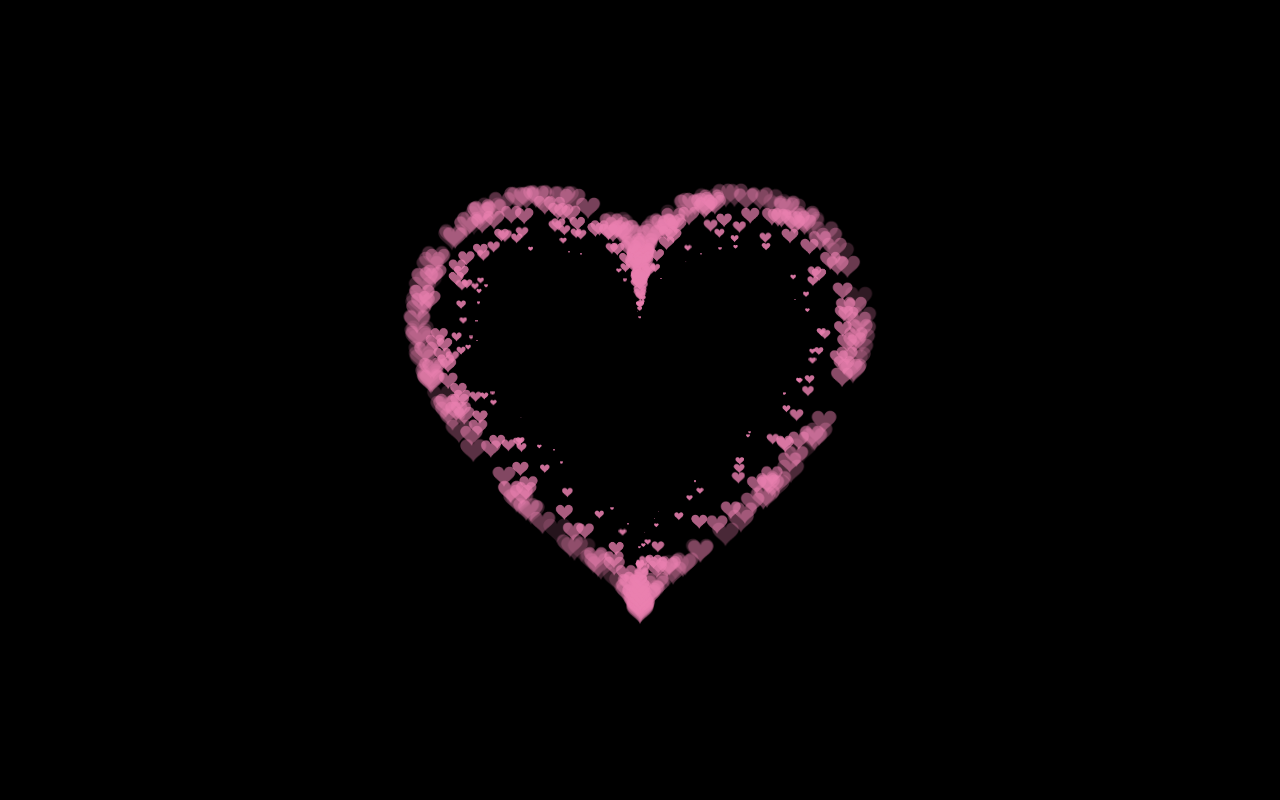
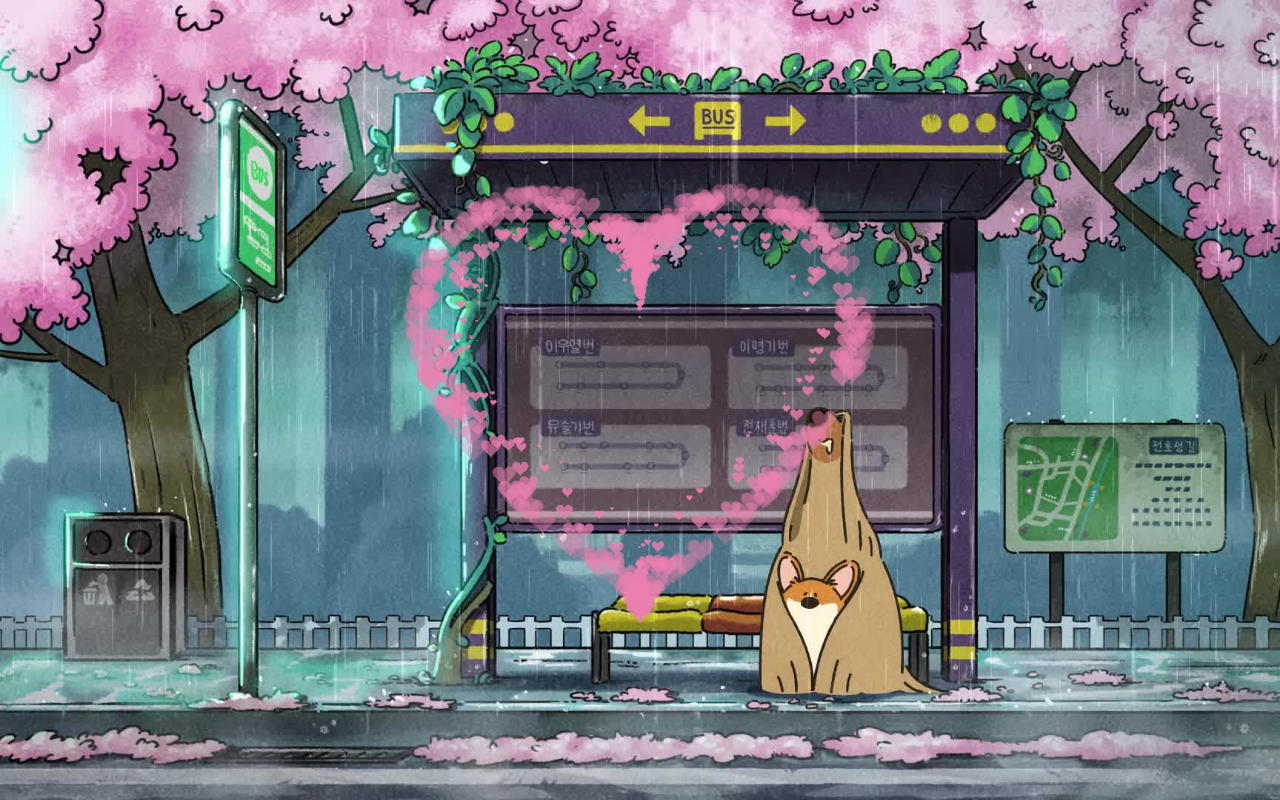
Before and after one commit to Kaii-Kaii/Heart, a plain HTML site: page index.html in a window 1280 px wide. Drawn offline with Linux system fonts and the light colour scheme.

Commit message:
Update index.html

```diff
--- a/index.html
+++ b/index.html
@@ -1,527 +1,213 @@
 <!DOCTYPE HTML PUBLIC "-//W3C//DTD HTML 4.0 Transitional//EN">
-
 <HTML>
-
  <HEAD>
-
   <TITLE> For You </TITLE>
-
   <META NAME="Generator" CONTENT="EditPlus">
-
   <META NAME="Author" CONTENT="">
-
   <META NAME="Keywords" CONTENT="">
-
   <META NAME="Description" CONTENT="">
   <style>
-
-
   html, body {
-
     height: 100%;
-
     padding: 0;
-
     margin: 0;
-
     background: #000;
-
 }
-
 canvas {
-
   position: absolute;
-
   width: 100%;
-
   height: 100%;
-
 }
-
   </style>
-
  </HEAD>
-
-
  <BODY>
   <style>
     body {
-      background-image: url("./anh01.jpg");
+      background-image: url("./image01.jpg");
       background-repeat: no-repeat;
       background-size: cover;
     }
     </style>
   <canvas id="pinkboard"></canvas>
-
   <script>
-
-  /*
-
- * Settings
-
- */
-
 var settings = {
-
   particles: {
-
     length:   500, // maximum amount of particles
-
     duration:   2, // particle duration in sec
-
     velocity: 100, // particle velocity in pixels/sec
-
     effect: -0.75, // play with this for a nice effect
-
     size:      30, // particle size in pixels
-
   },
-
 };
-
-
-/*
-
- * RequestAnimationFrame polyfill by Erik Möller
-
- */
-
 (function(){var b=0;var c=["ms","moz","webkit","o"];for(var a=0;a<c.length&&!window.requestAnimationFrame;++a){window.requestAnimationFrame=window[c[a]+"RequestAnimationFrame"];window.cancelAnimationFrame=window[c[a]+"CancelAnimationFrame"]||window[c[a]+"CancelRequestAnimationFrame"]}if(!window.requestAnimationFrame){window.requestAnimationFrame=function(h,e){var d=new Date().getTime();var f=Math.max(0,16-(d-b));var g=window.setTimeout(function(){h(d+f)},f);b=d+f;return g}}if(!window.cancelAnimationFrame){window.cancelAnimationFrame=function(d){clearTimeout(d)}}}());
-
-
-/*
-
- * Point class
-
- */
-
 var Point = (function() {
-
   function Point(x, y) {
-
     this.x = (typeof x !== 'undefined') ? x : 0;
-
     this.y = (typeof y !== 'undefined') ? y : 0;
-
 }
-
   Point.prototype.clone = function() {
-
     return new Point(this.x, this.y);
-
   };
-
   Point.prototype.length = function(length) {
-
     if (typeof length == 'undefined')
-
       return Math.sqrt(this.x * this.x + this.y * this.y);
-
     this.normalize();
-
     this.x *= length;
-
     this.y *= length;
-
     return this;
-
   };
-
   Point.prototype.normalize = function() {
-
     var length = this.length();
-
     this.x /= length;
-
     this.y /= length;
-
     return this;
-
 };
-
   return Point;
-
 })();
-
-
-/*
-
- * Particle class
-
- */
-
 var Particle = (function() {
-
   function Particle() {
-
     this.position = new Point();
-
     this.velocity = new Point();
-
     this.acceleration = new Point();
-
     this.age = 0;
-
 }
-
 Particle.prototype.initialize = function(x, y, dx, dy) {
-
     this.position.x = x;
-
     this.position.y = y;
-
     this.velocity.x = dx;
-
     this.velocity.y = dy;
-
     this.acceleration.x = dx * settings.particles.effect;
-
     this.acceleration.y = dy * settings.particles.effect;
-
     this.age = 0;
-
 };
-
 Particle.prototype.update = function(deltaTime) {
-
     this.position.x += this.velocity.x * deltaTime;
-
     this.position.y += this.velocity.y * deltaTime;
-
     this.velocity.x += this.acceleration.x * deltaTime;
-
     this.velocity.y += this.acceleration.y * deltaTime;
-
     this.age += deltaTime;
-
 };
-
 Particle.prototype.draw = function(context, image) {
-
     function ease(t) {
-
       return (--t) * t * t + 1;
-
     }
-
     var size = image.width * ease(this.age / settings.particles.duration);
-
     context.globalAlpha = 1 - this.age / settings.particles.duration;
-
     context.drawImage(image, this.position.x - size / 2, this.position.y - size / 2, size, size);
-
 };
-
   return Particle;
-
 })();
-
-
-/*
-
- * ParticlePool class
-
- */
-
 var ParticlePool = (function() {
-
   var particles,
-
       firstActive = 0,
-
       firstFree   = 0,
-
       duration    = settings.particles.duration;
-
-
-
 function ParticlePool(length) {
-
-    // create and populate particle pool
-
     particles = new Array(length);
-
     for (var i = 0; i < particles.length; i++)
-
       particles[i] = new Particle();
-
 }
-
 ParticlePool.prototype.add = function(x, y, dx, dy) {
-
     particles[firstFree].initialize(x, y, dx, dy);
-
-
-
-    // handle circular queue
-
     firstFree++;
-
     if (firstFree   == particles.length) firstFree   = 0;
-
     if (firstActive == firstFree       ) firstActive++;
-
     if (firstActive == particles.length) firstActive = 0;
-
 };
-
 ParticlePool.prototype.update = function(deltaTime) {
-
     var i;
-
-
-
-    // update active particles
-
     if (firstActive < firstFree) {
-
       for (i = firstActive; i < firstFree; i++)
-
         particles[i].update(deltaTime);
-
     }
-
     if (firstFree < firstActive) {
-
       for (i = firstActive; i < particles.length; i++)
-
         particles[i].update(deltaTime);
-
       for (i = 0; i < firstFree; i++)
-
         particles[i].update(deltaTime);
-
     }
-
-
-
-    // remove inactive particles
-
     while (particles[firstActive].age >= duration && firstActive != firstFree) {
-
       firstActive++;
-
       if (firstActive == particles.length) firstActive = 0;
-
     }
-
-
-
-
-
 };
-
 ParticlePool.prototype.draw = function(context, image) {
-
-    // draw active particles
-
     if (firstActive < firstFree) {
-
         for (i = firstActive; i < firstFree; i++)
-
             particles[i].draw(context, image);
-
     }
-
     if (firstFree < firstActive) {
-
         for (i = firstActive; i < particles.length; i++)
-
             particles[i].draw(context, image);
-
         for (i = 0; i < firstFree; i++)
-
             particles[i].draw(context, image);
-
     }
-
 };
-
   return ParticlePool;
-
 })();
-
-
-/*
-
- * Putting it all together
-
- */
-
 (function(canvas) {
-
     var context = canvas.getContext('2d'),
-
         particles = new ParticlePool(settings.particles.length),
-
         particleRate = settings.particles.length / settings.particles.duration, // particles/sec
-
     time;
-
-
-
-  // get point on heart with -PI <= t <= PI
-
 function pointOnHeart(t) {
-
     return new Point(
-
       160 * Math.pow(Math.sin(t), 3),
-
       130 * Math.cos(t) - 50 * Math.cos(2 * t) - 20 * Math.cos(3 * t) - 10 * Math.cos(4 * t) + 25
-
     );
-
   }
-
-
-
-  // creating the particle image using a dummy canvas
-
 var image = (function() {
-
     var canvas  = document.createElement('canvas'),
-
     context = canvas.getContext('2d');
-
     canvas.width  = settings.particles.size;
-
     canvas.height = settings.particles.size;
-
-    // helper function to create the path
-
     function to(t) {
-
         var point = pointOnHeart(t);
-
         point.x = settings.particles.size / 2 + point.x * settings.particles.size / 350;
-
         point.y = settings.particles.size / 2 - point.y * settings.particles.size / 350;
-
         return point;
-
     }
-
-    // create the path
-
     context.beginPath();
-
     var t = -Math.PI;
-
     var point = to(t);
-
     context.moveTo(point.x, point.y);
-
     while (t < Math.PI) {
-
         t += 0.01; // baby steps!
-
         point = to(t);
-
         context.lineTo(point.x, point.y);
-
     }
-
     context.closePath();
-
-    // create the fill
-
     context.fillStyle = '#ea80b0';
-
     context.fill();
-
-    // create the image
-
     var image = new Image();
-
     image.src = canvas.toDataURL();
-
     return image;
-
 })();
-
-
-
-  // render that thing!
-
 function render() {
-
-    // next animation frame
-
     requestAnimationFrame(render);
-
-
-
-    // update time
-
     var newTime   = new Date().getTime() / 1000,
-
         deltaTime = newTime - (time || newTime);
-
     time = newTime;
-
-
-
-    // clear canvas
-
     context.clearRect(0, 0, canvas.width, canvas.height);
-
-
-
-    // create new particles
-
     var amount = particleRate * deltaTime;
-
     for (var i = 0; i < amount; i++) {
-
         var pos = pointOnHeart(Math.PI - 2 * Math.PI * Math.random());
-
         var dir = pos.clone().length(settings.particles.velocity);
-
         particles.add(canvas.width / 2 + pos.x, canvas.height / 2 - pos.y, dir.x, -dir.y);
-
     }
-
-
-
-    // update and draw particles
-
     particles.update(deltaTime);
-
     particles.draw(context, image);
-
   }
-
-
-
-  // handle (re-)sizing of the canvas
-
 function onResize() {
-
     canvas.width  = canvas.clientWidth;
-
     canvas.height = canvas.clientHeight;
-
   }
-
 window.onresize = onResize;
-
-
-
-  // delay rendering bootstrap
-
 setTimeout(function() {
-
     onResize();
-
     render();
-
   }, 10);
-
 })(document.getElementById('pinkboard'));
-
   </script>
-
  </BODY>
-
 </HTML>
```
Lines whose indentation alone changed are shown as unchanged.
